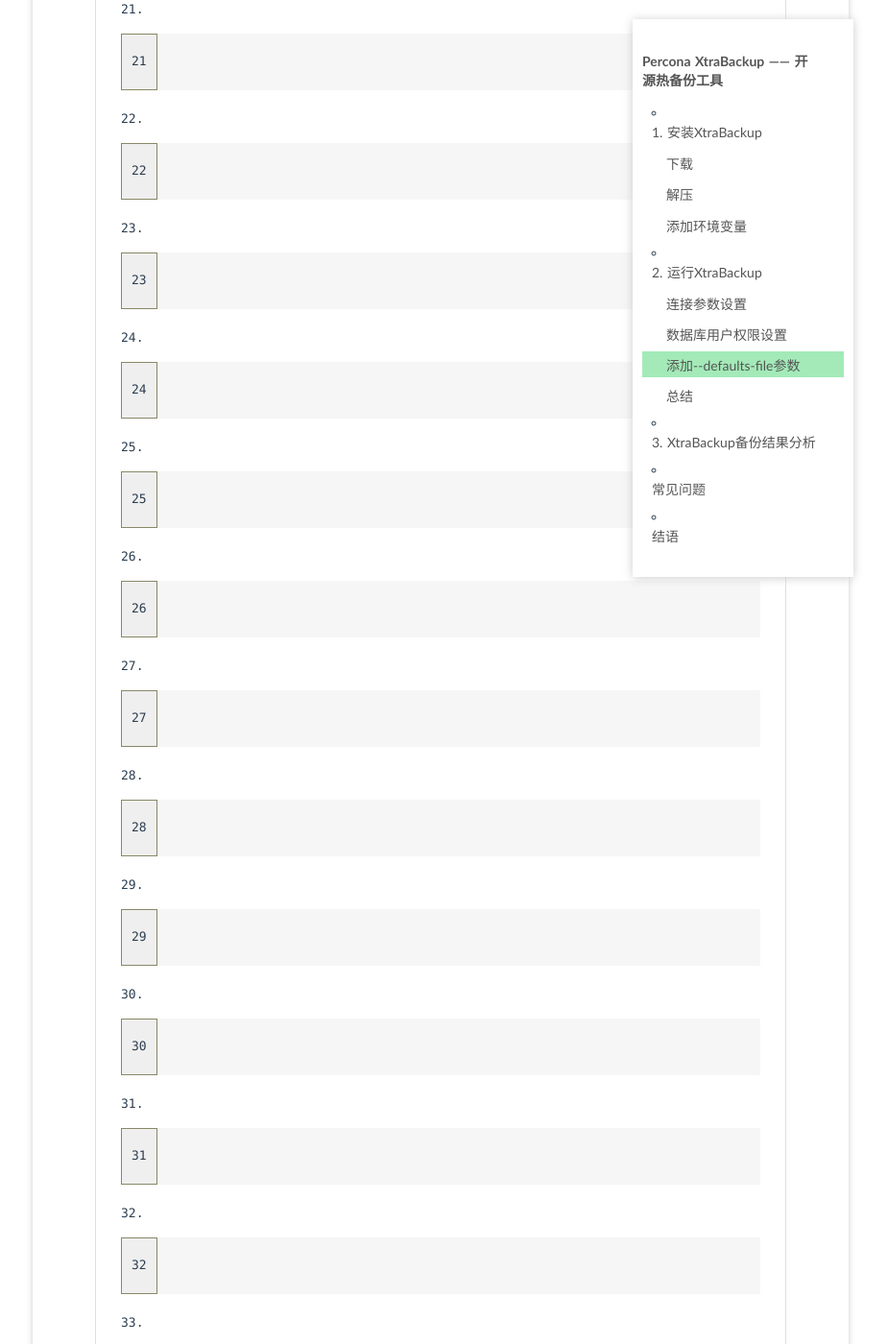
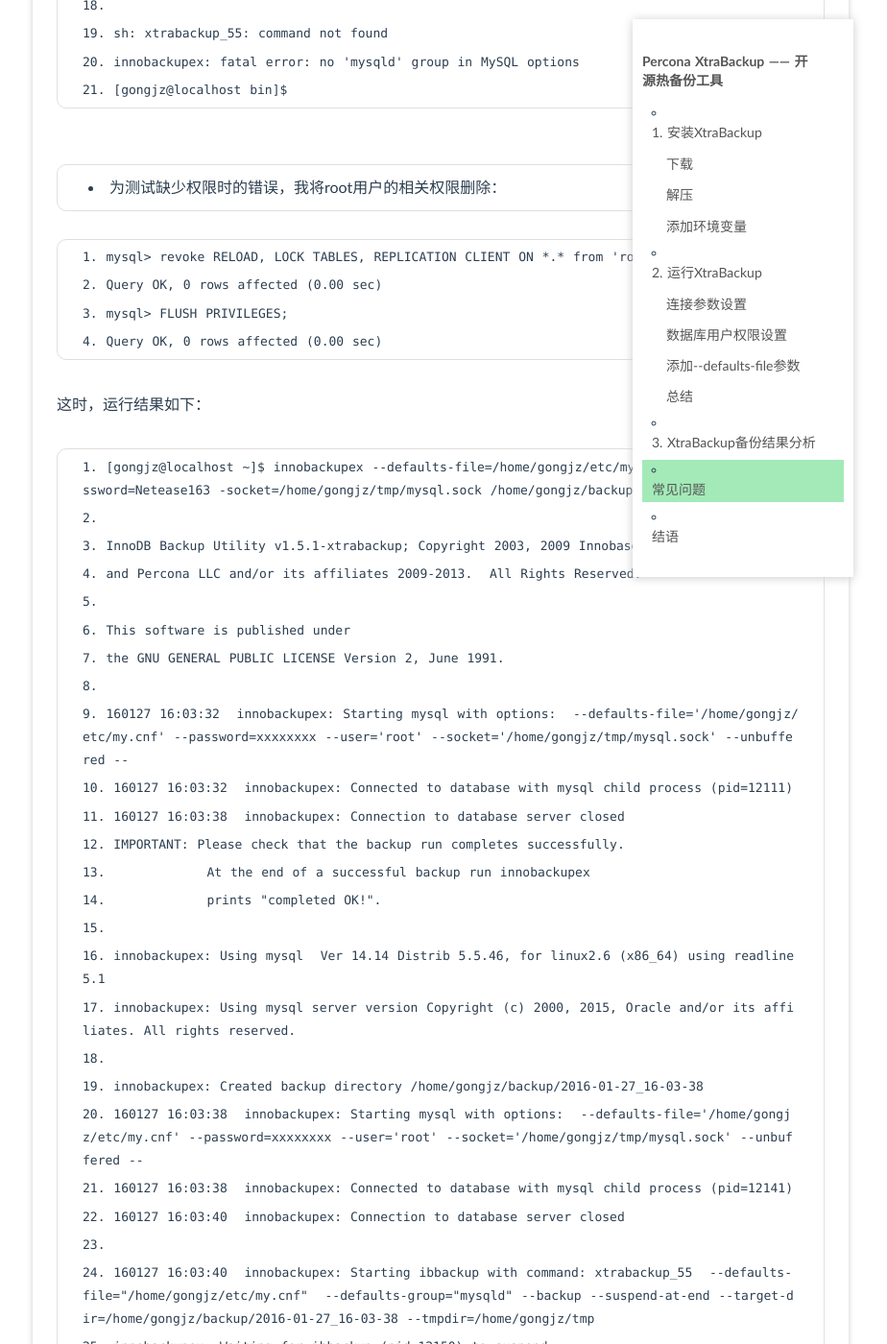
Before and after one commit to jzoe/post, a Jekyll site: the page built from _posts/2016-01-26-percona-xtrabackup.md, in a window 1280 px wide and 1400 px high, scrolled down 9868 px. Shown: the whole window at 96% size, without its empty margins (181-1105 px from the left). Built offline with Jekyll 4.4.1, drawn with Linux system fonts in a browser that asks for light colours; Markdown is read by kramdown in place of the engine named in the settings; comment, search, counter and statistics services are not loaded; some of the changed text lies outside the part shown.

Commit message:
test <pre class="prettyprint">

```diff
--- a/_posts/2016-01-26-percona-xtrabackup.md
+++ b/_posts/2016-01-26-percona-xtrabackup.md
@@ -15,20 +15,20 @@
 XtraBackup提供了多种安装方式，在其文档的[安装页][2]中有详细的介绍，我采用的是[X86_64 Linux Generic][3]的压缩包
 ### 解压
 将二进制安装包解压到指定文件夹，我路径是：`/home/gongjz/app/percona-xtrabackup-2.0.8`
-{% highlight bash linenos %}
+<pre class="prettyprint">
 [gongjz@localhost ~]$ cd Downloads/
 [gongjz@localhost Downloads]$ tar zxvf percona-xtrabackup-2.0.8-587.tar.gz
 [gongjz@localhost Downloads]$ mv percona-xtrabackup-2.0.8 ~/app/
-{% endhighlight bash %}
+</pre>
 
 xtrabackup的目录结构如下：
-{% highlight bash linenos %}
+<pre class="prettyprint">
 [gongjz@localhost ~]$ ls ~/app/percona-xtrabackup-2.0.8/
 bin  share
 [gongjz@localhost ~]$ ls ~/app/percona-xtrabackup-2.0.8/bin/
 innobackupex  innobackupex-1.5.1  xbstream  xtrabackup  xtrabackup_51  xtrabackup_55  xtrabackup_56
 [gongjz@localhost ~]$
-{% endhighlight bash %}
+</pre>
 
 innobackupex工具是一个Perl脚本，它对基于C语言实现的xtrabackup工具进行包装。
 innobackupex是与Oracle的InnoDB Hot Backup Tool 一同发布的Perl脚本innobackup的补丁包版本(patched version)。
@@ -37,7 +37,7 @@
 
 ### 添加环境变量
 在`~/.bash_profile`文件中添加下列内容:
-{% highlight bash linenos %}
+<pre class="prettyprint">
  28 # MySQL path
  29 MYSQL_HOME=$HOME/app/mysql
  30 PATH=$MYSQL_HOME/bin:$PATH
@@ -47,7 +47,7 @@
  34 PERCONA_XB=$HOME/app/percona-xtrabackup-2.0.8
  35 PATH=$PERCONA_XB/bin:$PATH
  36 export PATH`
-{% endhighlight bash %}
+</pre>
 
 **注意查看是否已经设置了mysql环境变量，如果没有，也需要自行添加。**
 
@@ -55,10 +55,10 @@
 
 添加好环境变量后，更新环境变量，使其生效：
 
-{% highlight bash linenos %}
+<pre class="prettyprint">
 [gongjz@localhost bin]$ vim ~/.bash_profile
 [gongjz@localhost bin]$ source ~/.bash_profile
-{% endhighlight bash %}
+</pre>
 
 如果未正确配置mysql环境变量，会报[这个错误](#mysql-env-error)。
 
@@ -90,11 +90,11 @@
 具体作用，可以查看[How innobackupex Works][5]，在后续的文章中，也会有相应的介绍，敬请期待！
 
 要想xtrabackup进行完全的备份，需要的最少权限如下：
-{% highlight sql linenos %}
+<pre class="prettyprint">
 mysql> CREATE USER 'bkpuser'@'localhost' IDENTIFIED BY 's3cret';
 mysql> GRANT RELOAD, LOCK TABLES, REPLICATION CLIENT ON *.* TO 'bkpuser'@'localhost';
 mysql> FLUSH PRIVILEGES;
-{% endhighlight sql %}
+</pre>
 
 如果未正确配置，会报[这个错误](#privilege-error)
 
@@ -103,7 +103,7 @@
 在未指定--defaults-file参数的情况下，innobackupex会使用my.cnf的默认配置参数，未指定的话，会导致无法正确查找到datadir，例如[这个错误](#default-file-error)。
 
 所以给它添加该配置文件参数后，运行结果如下：
-{% highlight bash linenos %}
+<pre class="prettyprint">
 [gongjz@localhost ~]$ innobackupex --defaults-file=/home/gongjz/etc/my.cnf --user=root --password=your_password -socket=/home/gongjz/tmp/mysql.sock /home/gongjz/backup/
 
 InnoDB Backup Utility v1.5.1-xtrabackup; Copyright 2003, 2009 Innobase Oy
@@ -194,7 +194,7 @@
 innobackupex: MySQL binlog position: filename 'mysql-bin.000011', position 107
 160127 10:56:42  innobackupex: completed OK!
 [gongjz@localhost ~]$
-{% endhighlight bash %}
+</pre>
 
 ### 总结
 要想顺利运行，需根据不同的环境，配置不同的参数，以下几点需特别注意：
@@ -210,13 +210,13 @@
 XtraBackup在运行时，会生成一个以当前时间（**yyyy-MM-dd_hh:mm:ss**)命名的目录，用于保存此次备份的数据。
 
 运行XtraBackup完后，查看backup文件夹，产生如下备份文件：
-{% highlight bash linenos %}
+<pre class="prettyprint">
 [gongjz@localhost ~]$ ls backup/
 2016-01-27_11-27-52
-{% endhighlight bash %}
+</pre>
 
 将备份其与数据库datadir目录进行比较：
-{% highlight bash linenos %}
+<pre class="prettyprint">
 [gongjz@localhost ~]$ ll backup/2016-01-27_11-27-52/
 total 18464
 -rw-rw-r--. 1 gongjz gongjz      260 Jan 27 11:27 backup-my.cnf
@@ -255,7 +255,7 @@
 -rw-rw----. 1 gongjz gongjz        5 Jan 27 10:11 mysqld.pid
 drwx------. 2 gongjz gongjz     4096 Dec  4 11:28 performance_schema
 drwx------. 2 gongjz gongjz        6 Dec  4 11:28 test
-{% endhighlight bash %}
+</pre>
 
 经对比可知，xtrabackup会对数据库的**配置文件**(backup-my.cnf)、**各个数据库**(HostInfoMgr/mysql/test/performance_schema等)分别进行备份。同时也会生成以下文件：
 
@@ -266,7 +266,7 @@
 * xtrabackup_logfile：
 
 xtrabackup会将每个数据库备份到单独的目录中，对其中的`HostInfoMgr`数据库进行进行比较：
-{% highlight bash linenos %}
+<pre class="prettyprint">
 [gongjz@localhost ~]$ ls backup/2016-01-27_11-27-52/HostInfoMgr/
 authority.frm           config.frm  department.frm  host_prop_map.frm   sys_user.frm
 authority_V1@002e0.frm  db.opt      host.frm        role_authority.frm
@@ -274,7 +274,7 @@
 [gongjz@localhost ~]$ ls data/HostInfoMgr/
 authority.frm           config.frm  department.frm  host_prop_map.frm   sys_user.frm
 authority_V1@002e0.frm  db.opt      host.frm        role_authority.frm
-{% endhighlight bash %}
+</pre>
 
 可知xtrapbackup实际上对数据库进行了物理备份，将原数据库中的文件复制到备份文件夹中。
 
@@ -283,7 +283,7 @@
 
 * 如果未添加mysql环境变量，会报如下错误：
 
-{% highlight bash linenos %}
+<pre class="prettyprint">
 [gongjz@localhost bin]$ ./innobackupex --user=root --password=your_password /home/gongjz/backup/
 
 InnoDB Backup Utility v1.5.1-xtrabackup; Copyright 2003, 2009 Innobase Oy
@@ -296,13 +296,13 @@
 160126 16:08:07  innobackupex: Connected to database with mysql child process (pid=3078)
 innobackupex: Error: mysql child process has died: sh: mysql: command not found
 [gongjz@localhost bin]$
-{% endhighlight bash %}
+</pre>
 
 <span id="xb-env-error"></span>
 
 * 如果未添加XtraBackup的环境变量，会报如下错误：
 
-{% highlight bash linenos %}
+<pre class="prettyprint">
 [gongjz@localhost bin]$ ./innobackupex --user=root --password=your_password --socket=/home/gongjz/tmp/mysql.sock /home/gongjz/backup/
 
 InnoDB Backup Utility v1.5.1-xtrabackup; Copyright 2003, 2009 Innobase Oy
@@ -324,21 +324,21 @@
 sh: xtrabackup_55: command not found
 innobackupex: fatal error: no 'mysqld' group in MySQL options
 [gongjz@localhost bin]$
-{% endhighlight bash %}
+</pre>
 
 <span id="privilege-error"></span>
 
 * 为测试缺少权限时的错误，我将root用户的相关权限删除：
 
-{% highlight sql linenos %}
+<pre class="prettyprint">
 mysql> revoke RELOAD, LOCK TABLES, REPLICATION CLIENT ON *.* from 'root'@'localhost';
 Query OK, 0 rows affected (0.00 sec)
 mysql> FLUSH PRIVILEGES;
 Query OK, 0 rows affected (0.00 sec)
-{% endhighlight sql %}
+</pre>
 
 这时，运行结果如下：
-{% highlight bash linenos %}
+<pre class="prettyprint">
 [gongjz@localhost ~]$ innobackupex --defaults-file=/home/gongjz/etc/my.cnf --user=root --password=Netease163 -socket=/home/gongjz/tmp/mysql.sock /home/gongjz/backup/
 
 InnoDB Backup Utility v1.5.1-xtrabackup; Copyright 2003, 2009 Innobase Oy
@@ -396,13 +396,13 @@
 innobackupex: Error: mysql child process has died: ERROR 1227 (42000) at line 7: Access denied; you need (at least one of) the RELOAD privilege(s) for this operation
  while waiting for reply to MySQL request: 'FLUSH TABLES WITH READ LOCK;' at /home/gongjz/app/percona-xtrabackup-2.0.8/bin/innobackupex line 386.
 [gongjz@localhost ~]$
-{% endhighlight bash %}
+</pre>
 
 <span id="default-file-error"></span>
 
 * 在配置好环境变量后，未配置`--defaults-file`参数，运行时报如下错误：
 
-{% highlight bash linenos %}
+<pre class="prettyprint">
 [gongjz@localhost bin]$ ./innobackupex --user=root --password=your_password --socket=/home/gongjz/tmp/mysql.sock /home/gongjz/backup/
 
 InnoDB Backup Utility v1.5.1-xtrabackup; Copyright 2003, 2009 Innobase Oy
@@ -436,11 +436,11 @@
 xtrabackup: cannot my_setwd /var/lib/mysql
 innobackupex: Error: ibbackup child process has died at ./innobackupex line 386.
 [gongjz@localhost bin]$
-{% endhighlight bash %}
+</pre>
 
 查看[xtrabackup.cc/xtrabackup_backup_func()函数源码][4]，其中部分内容如下：
 
-{% highlight cpp linenos %}
+<pre class="prettyprint">
  2509 /* CAUTION(?): Don't rename file_per_table during backup */
  2510 static void
  2511 xtrabackup_backup_func(void)
@@ -462,12 +462,12 @@
  2527 	fprintf(stderr, "xtrabackup: cd to %s\n", mysql_real_data_home);
  2528   ...
  2529 }
-{% endhighlight cpp%}
+</pre>
 
 发现是xtrabackup在打开`datadir`时出错。在未指定配置文件路径**`--defaults-file=/home/gongjz/etc/my.cnf`**时，会使用默认选项，故将`/var/lib/mysql`当做`datadir`。
 
 查看`innobackupex --help`可知，确实可以配置**--defaults-file**选项：
-{% highlight bash linenos %}
+<pre class="prettyprint">
 [gongjz@localhost ~]$ innobackupex --help
 Options:
     --defaults-file=[MY.CNF]
@@ -482,7 +482,7 @@
         string argument. It is also passed directly to xtrabackup's
         --defaults-extra-file option. See the xtrabackup documentation for
         details.
-{% endhighlight bash %}
+</pre>
 所以给它添加该配置文件参数后，可正常运行（结尾处输出 `innobackupex: completed OK!`）
 
 ## 结语
```
Also changed, not shown: _posts/2016-01-20-markdown-syntax-github.md (+1 -1 lines).
